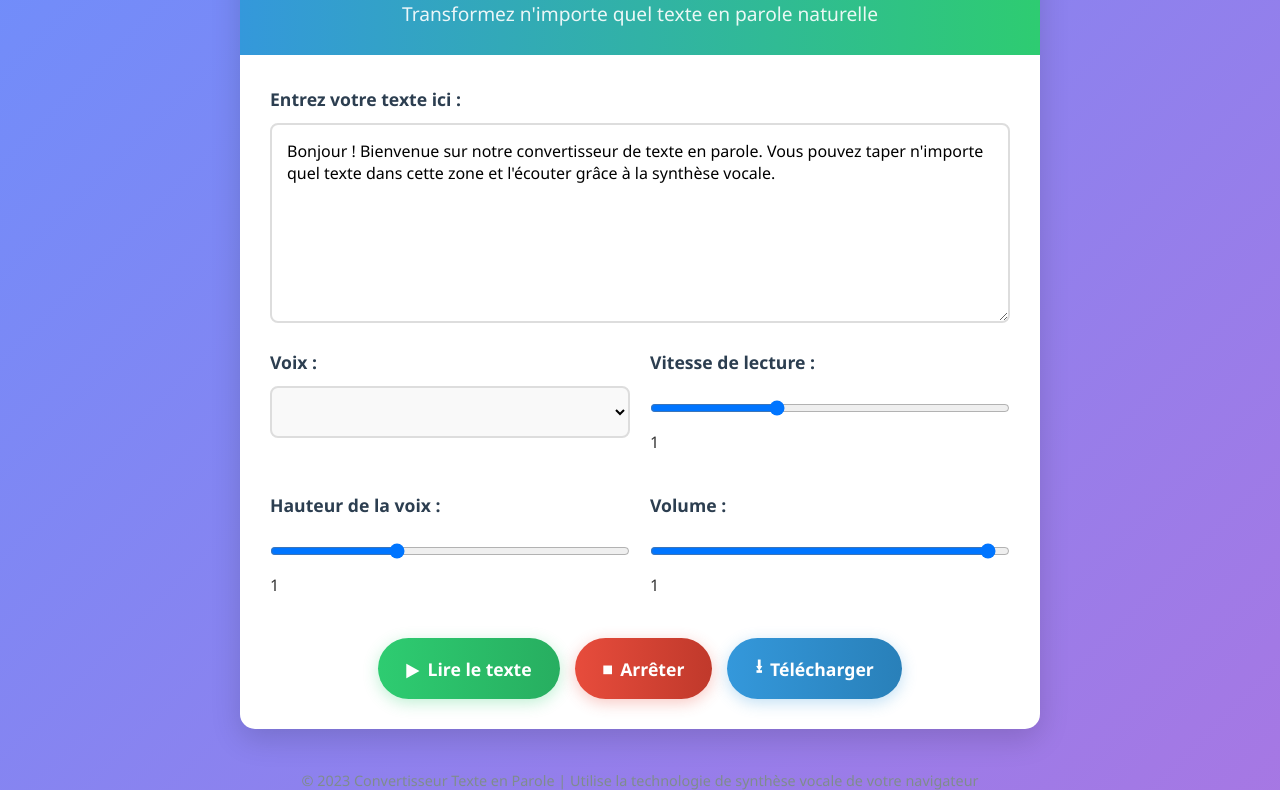
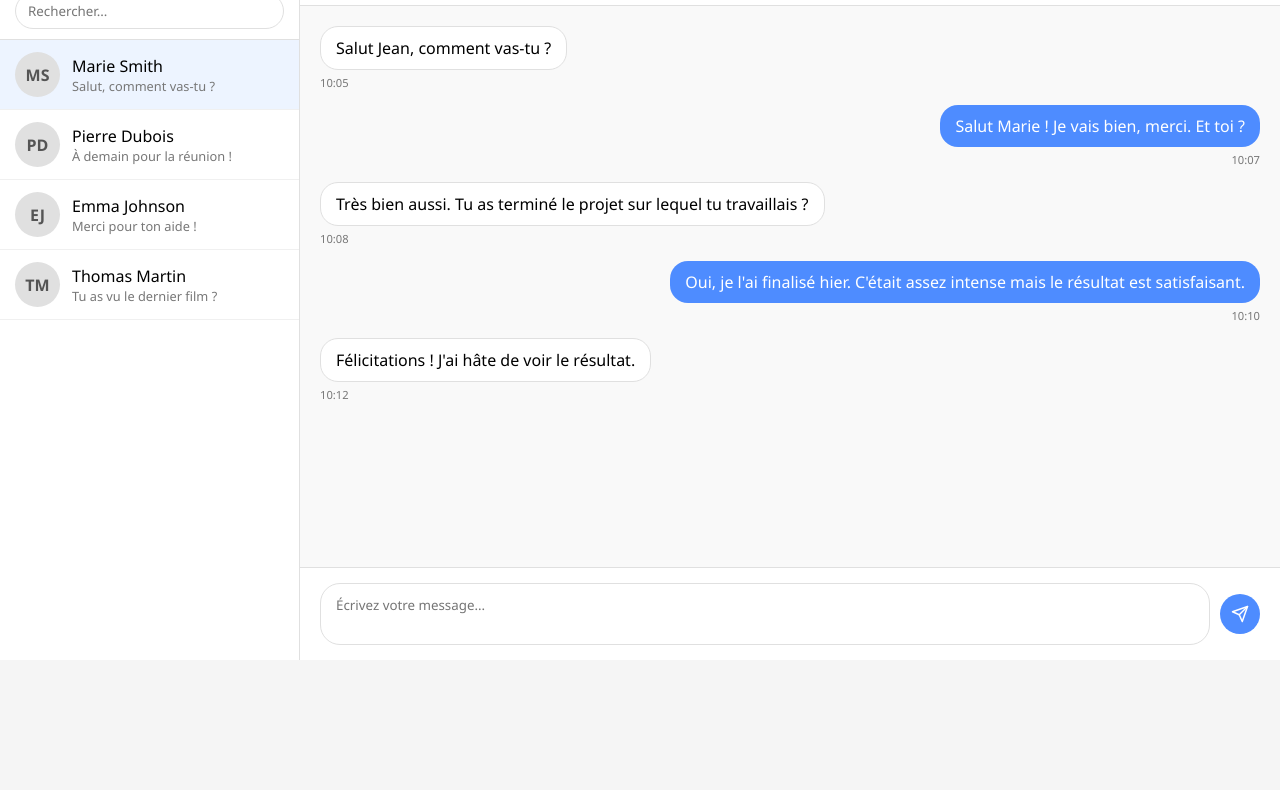
Before and after one commit to kumbuarmax41-droid/Voice, a plain HTML site: page index.html in a window 1280 px wide. Shown: the part 140-930 px from the top of the page. After the commit the page ends 800 px from the top, so only its background shows below. Drawn offline with Linux system fonts and the light colour scheme.

Commit message:
Add files via upload

```diff
--- a/index.html
+++ b/index.html
@@ -3,8 +3,9 @@
 <head>
     <meta charset="UTF-8">
     <meta name="viewport" content="width=device-width, initial-scale=1.0">
-    <title>Convertisseur Texte en Parole</title>
+    <title>Messagerie Instantanée</title>
     <style>
+        /* Styles généraux */
         * {
             margin: 0;
             padding: 0;
@@ -13,349 +14,436 @@
         }
 
         body {
-            background: linear-gradient(135deg, #6e8efb, #a777e3);
-            color: #333;
-            line-height: 1.6;
-            min-height: 100vh;
-            padding: 20px;
+            background-color: #f5f5f5;
+            height: 100vh;
             display: flex;
             flex-direction: column;
+        }
+
+        /* En-tête */
+        header {
+            background-color: #4e8cff;
+            color: white;
+            padding: 15px 20px;
+            display: flex;
+            justify-content: space-between;
+            align-items: center;
+            box-shadow: 0 2px 5px rgba(0, 0, 0, 0.1);
+        }
+
+        .logo {
+            font-size: 1.5rem;
+            font-weight: bold;
+        }
+
+        .user-info {
+            display: flex;
+            align-items: center;
+            gap: 10px;
+        }
+
+        .avatar {
+            width: 40px;
+            height: 40px;
+            border-radius: 50%;
+            background-color: #fff;
+            color: #4e8cff;
+            display: flex;
+            align-items: center;
+            justify-content: center;
+            font-weight: bold;
+        }
+
+        /* Contenu principal */
+        .main-container {
+            display: flex;
+            flex: 1;
+            overflow: hidden;
+        }
+
+        /* Liste des contacts */
+        .contacts-container {
+            width: 300px;
+            background-color: white;
+            border-right: 1px solid #e0e0e0;
+            overflow-y: auto;
+            display: flex;
+            flex-direction: column;
+        }
+
+        .contacts-header {
+            padding: 15px;
+            border-bottom: 1px solid #e0e0e0;
+            font-weight: bold;
+        }
+
+        .search-container {
+            padding: 10px 15px;
+            border-bottom: 1px solid #e0e0e0;
+        }
+
+        .search-container input {
+            width: 100%;
+            padding: 8px 12px;
+            border: 1px solid #e0e0e0;
+            border-radius: 20px;
+            outline: none;
+        }
+
+        .contact-list {
+            flex: 1;
+            overflow-y: auto;
+        }
+
+        .contact {
+            display: flex;
+            align-items: center;
+            padding: 12px 15px;
+            cursor: pointer;
+            border-bottom: 1px solid #f0f0f0;
+        }
+
+        .contact:hover {
+            background-color: #f9f9f9;
+        }
+
+        .contact.active {
+            background-color: #edf4ff;
+        }
+
+        .contact-avatar {
+            width: 45px;
+            height: 45px;
+            border-radius: 50%;
+            background-color: #e0e0e0;
+            display: flex;
+            align-items: center;
+            justify-content: center;
+            margin-right: 12px;
+            font-weight: bold;
+            color: #555;
+        }
+
+        .contact-info {
+            flex: 1;
+        }
+
+        .contact-name {
+            font-weight: 500;
+        }
+
+        .contact-lastmsg {
+            font-size: 0.8rem;
+            color: #777;
+            white-space: nowrap;
+            overflow: hidden;
+            text-overflow: ellipsis;
+            max-width: 180px;
+        }
+
+        /* Zone de conversation */
+        .chat-container {
+            flex: 1;
+            display: flex;
+            flex-direction: column;
+        }
+
+        .chat-header {
+            padding: 15px 20px;
+            border-bottom: 1px solid #e0e0e0;
+            background-color: white;
+            display: flex;
             align-items: center;
         }
 
-        .container {
-            max-width: 800px;
-            width: 100%;
-            background-color: white;
-            border-radius: 15px;
-            box-shadow: 0 10px 30px rgba(0, 0, 0, 0.15);
-            overflow: hidden;
-            margin: 20px 0;
+        .current-contact {
+            display: flex;
+            align-items: center;
+            flex: 1;
         }
 
-        header {
-            background: linear-gradient(90deg, #3498db, #2ecc71);
-            color: white;
-            padding: 25px;
-            text-align: center;
-        }
-
-        h1 {
-            font-size: 2.5rem;
-            margin-bottom: 10px;
-        }
-
-        .subtitle {
-            font-size: 1.2rem;
-            opacity: 0.9;
-        }
-
-        .main-content {
-            padding: 30px;
-        }
-
-        .text-input {
-            margin-bottom: 25px;
-        }
-
-        label {
-            display: block;
-            margin-bottom: 10px;
-            font-weight: bold;
-            font-size: 1.1rem;
-            color: #2c3e50;
-        }
-
-        textarea {
-            width: 100%;
-            min-height: 200px;
-            padding: 15px;
-            border: 2px solid #ddd;
-            border-radius: 8px;
-            font-size: 1rem;
-            resize: vertical;
-            transition: border-color 0.3s;
-        }
-
-        textarea:focus {
-            outline: none;
-            border-color: #3498db;
-            box-shadow: 0 0 0 3px rgba(52, 152, 219, 0.2);
-        }
-
-        .controls {
-            display: grid;
-            grid-template-columns: 1fr 1fr;
-            gap: 20px;
-            margin-bottom: 25px;
-        }
-
-        .control-group {
-            margin-bottom: 15px;
-        }
-
-        select, input {
-            width: 100%;
-            padding: 12px;
-            border: 2px solid #ddd;
-            border-radius: 8px;
-            font-size: 1rem;
+        .messages-container {
+            flex: 1;
+            padding: 20px;
+            overflow-y: auto;
             background-color: #f9f9f9;
         }
 
-        .buttons {
+        .message {
+            max-width: 70%;
+            margin-bottom: 15px;
             display: flex;
-            gap: 15px;
-            justify-content: center;
-            margin-top: 20px;
+            flex-direction: column;
         }
 
-        button {
-            padding: 14px 28px;
+        .message.sent {
+            align-items: flex-end;
+            margin-left: auto;
+        }
+
+        .message.received {
+            align-items: flex-start;
+        }
+
+        .message-content {
+            padding: 10px 15px;
+            border-radius: 18px;
+            margin-bottom: 5px;
+        }
+
+        .message.sent .message-content {
+            background-color: #4e8cff;
+            color: white;
+        }
+
+        .message.received .message-content {
+            background-color: white;
+            border: 1px solid #e0e0e0;
+        }
+
+        .message-time {
+            font-size: 0.7rem;
+            color: #777;
+        }
+
+        .message-input-container {
+            padding: 15px 20px;
+            background-color: white;
+            border-top: 1px solid #e0e0e0;
+            display: flex;
+            align-items: center;
+        }
+
+        .message-input {
+            flex: 1;
+            padding: 12px 15px;
+            border: 1px solid #e0e0e0;
+            border-radius: 20px;
+            outline: none;
+            resize: none;
+            max-height: 100px;
+        }
+
+        .send-button {
+            margin-left: 10px;
+            background-color: #4e8cff;
+            color: white;
             border: none;
-            border-radius: 50px;
-            font-size: 1.1rem;
-            font-weight: 600;
+            border-radius: 50%;
+            width: 40px;
+            height: 40px;
             cursor: pointer;
-            transition: all 0.3s ease;
             display: flex;
             align-items: center;
             justify-content: center;
         }
 
-        .play-btn {
-            background: linear-gradient(90deg, #2ecc71, #27ae60);
-            color: white;
-            box-shadow: 0 4px 15px rgba(46, 204, 113, 0.3);
+        /* Responsive */
+        @media (max-width: 768px) {
+            .contacts-container {
+                width: 80px;
             }
 
-        .play-btn:hover {
-            transform: translateY(-2px);
-            box-shadow: 0 6px 20px rgba(46, 204, 113, 0.4);
+            .contact-info {
+                display: none;
             }
 
-        .stop-btn {
-            background: linear-gradient(90deg, #e74c3c, #c0392b);
-            color: white;
-            box-shadow: 0 4px 15px rgba(231, 76, 60, 0.3);
-        }
-
-        .stop-btn:hover {
-            transform: translateY(-2px);
-            box-shadow: 0 6px 20px rgba(231, 76, 60, 0.4);
-        }
-
-        .download-btn {
-            background: linear-gradient(90deg, #3498db, #2980b9);
-            color: white;
-            box-shadow: 0 4px 15px rgba(52, 152, 219, 0.3);
-        }
-
-        .download-btn:hover {
-            transform: translateY(-2px);
-            box-shadow: 0 6px 20px rgba(52, 152, 219, 0.4);
-        }
-
-        .icon {
-            margin-right: 8px;
-            font-size: 1.2rem;
-        }
-
-        footer {
-            text-align: center;
-            padding: 20px;
-            color: #7f8c8d;
-            font-size: 0.9rem;
-        }
-
-        @media (max-width: 600px) {
-            .controls {
-                grid-template-columns: 1fr;
-            }
-
-            .buttons {
-                flex-direction: column;
-            }
-
-            h1 {
-                font-size: 2rem;
+            .contact-avatar {
+                margin-right: 0;
             }
         }
     </style>
 </head>
 <body>
-    <div class="container">
+    <!-- En-tête -->
     <header>
-            <h1>Convertisseur Texte en Parole</h1>
-            <p class="subtitle">Transformez n'importe quel texte en parole naturelle</p>
+        <div class="logo">Messagerie</div>
+        <div class="user-info">
+            <span>Jean Dupont</span>
+            <div class="avatar">JD</div>
+        </div>
     </header>
 
-        <div class="main-content">
-            <div class="text-input">
-                <label for="text-to-speak">Entrez votre texte ici :</label>
-                <textarea id="text-to-speak" placeholder="Tapez ou collez le texte que vous souhaitez convertir en parole...">Bonjour ! Bienvenue sur notre convertisseur de texte en parole. Vous pouvez taper n'importe quel texte dans cette zone et l'écouter grâce à la synthèse vocale.</textarea>
+    <!-- Contenu principal -->
+    <div class="main-container">
+        <!-- Liste des contacts -->
+        <div class="contacts-container">
+            <div class="contacts-header">Contacts</div>
+            <div class="search-container">
+                <input type="text" placeholder="Rechercher...">
             </div>
-
-            <div class="controls">
-                <div class="control-group">
-                    <label for="voice-select">Voix :</label>
-                    <select id="voice-select"></select>
+            <div class="contact-list">
+                <div class="contact active">
+                    <div class="contact-avatar">MS</div>
+                    <div class="contact-info">
+                        <div class="contact-name">Marie Smith</div>
+                        <div class="contact-lastmsg">Salut, comment vas-tu ?</div>
                     </div>
-
-                <div class="control-group">
-                    <label for="rate">Vitesse de lecture :</label>
-                    <input type="range" id="rate" min="0.5" max="2" step="0.1" value="1">
-                    <span id="rate-value">1.0</span>
                 </div>
-
-                <div class="control-group">
-                    <label for="pitch">Hauteur de la voix :</label>
-                    <input type="range" id="pitch" min="0.5" max="2" step="0.1" value="1">
-                    <span id="pitch-value">1.0</span>
+                <div class="contact">
+                    <div class="contact-avatar">PD</div>
+                    <div class="contact-info">
+                        <div class="contact-name">Pierre Dubois</div>
+                        <div class="contact-lastmsg">À demain pour la réunion !</div>
                     </div>
-
-                <div class="control-group">
-                    <label for="volume">Volume :</label>
-                    <input type="range" id="volume" min="0" max="1" step="0.1" value="1">
-                    <span id="volume-value">1.0</span>
+                </div>
+                <div class="contact">
+                    <div class="contact-avatar">EJ</div>
+                    <div class="contact-info">
+                        <div class="contact-name">Emma Johnson</div>
+                        <div class="contact-lastmsg">Merci pour ton aide !</div>
+                    </div>
+                </div>
+                <div class="contact">
+                    <div class="contact-avatar">TM</div>
+                    <div class="contact-info">
+                        <div class="contact-name">Thomas Martin</div>
+                        <div class="contact-lastmsg">Tu as vu le dernier film ?</div>
+                    </div>
+                </div>
             </div>
         </div>
 
-            <div class="buttons">
-                <button id="play-btn" class="play-btn">
-                    <span class="icon">▶</span> Lire le texte
-                </button>
-                <button id="stop-btn" class="stop-btn">
-                    <span class="icon">⏹</span> Arrêter
-                </button>
-                <button id="download-btn" class="download-btn">
-                    <span class="icon">⭳</span> Télécharger
+        <!-- Zone de conversation -->
+        <div class="chat-container">
+            <div class="chat-header">
+                <div class="current-contact">
+                    <div class="contact-avatar">MS</div>
+                    <div class="contact-info">
+                        <div class="contact-name">Marie Smith</div>
+                        <div class="contact-lastmsg">En ligne</div>
+                    </div>
+                </div>
+            </div>
+
+            <div class="messages-container">
+                <div class="message received">
+                    <div class="message-content">Salut Jean, comment vas-tu ?</div>
+                    <div class="message-time">10:05</div>
+                </div>
+
+                <div class="message sent">
+                    <div class="message-content">Salut Marie ! Je vais bien, merci. Et toi ?</div>
+                    <div class="message-time">10:07</div>
+                </div>
+
+                <div class="message received">
+                    <div class="message-content">Très bien aussi. Tu as terminé le projet sur lequel tu travaillais ?</div>
+                    <div class="message-time">10:08</div>
+                </div>
+
+                <div class="message sent">
+                    <div class="message-content">Oui, je l'ai finalisé hier. C'était assez intense mais le résultat est satisfaisant.</div>
+                    <div class="message-time">10:10</div>
+                </div>
+
+                <div class="message received">
+                    <div class="message-content">Félicitations ! J'ai hâte de voir le résultat.</div>
+                    <div class="message-time">10:12</div>
+                </div>
+            </div>
+
+            <div class="message-input-container">
+                <textarea class="message-input" placeholder="Écrivez votre message..."></textarea>
+                <button class="send-button">
+                    <svg xmlns="http://www.w3.org/2000/svg" width="18" height="18" viewBox="0 0 24 24" fill="none" stroke="currentColor" stroke-width="2" stroke-linecap="round" stroke-linejoin="round">
+                        <line x1="22" y1="2" x2="11" y2="13"></line>
+                        <polygon points="22 2 15 22 11 13 2 9 22 2"></polygon>
+                    </svg>
                 </button>
             </div>
         </div>
     </div>
 
-    <footer>
-        <p>© 2023 Convertisseur Texte en Parole | Utilise la technologie de synthèse vocale de votre navigateur</p>
-    </footer>
+    <script>
+        // Fonctionnalité d'envoi de message
+        const messageInput = document.querySelector('.message-input');
+        const sendButton = document.querySelector('.send-button');
+        const messagesContainer = document.querySelector('.messages-container');
 
-    <script>
-        document.addEventListener('DOMContentLoaded', function() {
-            const textArea = document.getElementById('text-to-speak');
-            const voiceSelect = document.getElementById('voice-select');
-            const rateInput = document.getElementById('rate');
-            const rateValue = document.getElementById('rate-value');
-            const pitchInput = document.getElementById('pitch');
-            const pitchValue = document.getElementById('pitch-value');
-            const volumeInput = document.getElementById('volume');
-            const volumeValue = document.getElementById('volume-value');
-            const playBtn = document.getElementById('play-btn');
-            const stopBtn = document.getElementById('stop-btn');
-            const downloadBtn = document.getElementById('download-btn');
+        function sendMessage() {
+            const messageText = messageInput.value.trim();
+            if (messageText) {
+                // Créer un nouveau message
+                const messageElement = document.createElement('div');
+                messageElement.classList.add('message', 'sent');
 
-            let speech = new SpeechSynthesisUtterance();
-            let voices = [];
-            let isSpeaking = false;
+                const now = new Date();
+                const timeString = now.getHours() + ':' + String(now.getMinutes()).padStart(2, '0');
 
-            // Récupérer les voix disponibles
-            function loadVoices() {
-                voices = speechSynthesis.getVoices();
-                voiceSelect.innerHTML = '';
+                messageElement.innerHTML = `
+                    <div class="message-content">${messageText}</div>
+                    <div class="message-time">${timeString}</div>
+                `;
 
-                // Filtrer les voix en français
-                const frenchVoices = voices.filter(voice => voice.lang.includes('fr'));
+                // Ajouter le message à la conversation
+                messagesContainer.appendChild(messageElement);
 
-                if (frenchVoices.length > 0) {
-                    frenchVoices.forEach(voice => {
-                        const option = document.createElement('option');
-                        option.value = voice.name;
-                        option.textContent = `${voice.name} (${voice.lang})`;
-                        voiceSelect.appendChild(option);
-                    });
-                } else {
-                    // Afficher toutes les voix si aucune voix française n'est disponible
-                    voices.forEach(voice => {
-                        const option = document.createElement('option');
-                        option.value = voice.name;
-                        option.textContent = `${voice.name} (${voice.lang})`;
-                        voiceSelect.appendChild(option);
-                    });
-                }
+                // Effacer le champ de saisie
+                messageInput.value = '';
 
-                // Définir la voix par défaut
-                if (voices.length > 0) {
-                    speech.voice = voices[0];
+                // Faire défiler vers le bas pour voir le nouveau message
+                messagesContainer.scrollTop = messagesContainer.scrollHeight;
+
+                // Simuler une réponse après un délai
+                setTimeout(() => {
+                    const replyElement = document.createElement('div');
+                    replyElement.classList.add('message', 'received');
+
+                    replyElement.innerHTML = `
+                        <div class="message-content">Merci pour votre message ! Je vous répondrai dès que possible.</div>
+                        <div class="message-time">${timeString}</div>
+                    `;
+
+                    messagesContainer.appendChild(replyElement);
+                    messagesContainer.scrollTop = messagesContainer.scrollHeight;
+                }, 1000);
             }
         }
 
-            // Initialiser les voix
-            window.speechSynthesis.onvoiceschanged = function() {
-                loadVoices();
-            };
+        // Événements pour l'envoi de message
+        sendButton.addEventListener('click', sendMessage);
 
-            // Mettre à jour les valeurs des paramètres
-            rateInput.addEventListener('input', function() {
-                rateValue.textContent = rateInput.value;
-                speech.rate = parseFloat(rateInput.value);
-            });
-
-            pitchInput.addEventListener('input', function() {
-                pitchValue.textContent = pitchInput.value;
-                speech.pitch = parseFloat(pitchInput.value);
-            });
-
-            volumeInput.addEventListener('input', function() {
-                volumeValue.textContent = volumeInput.value;
-                speech.volume = parseFloat(volumeInput.value);
-            });
-
-            // Changer de voix
-            voiceSelect.addEventListener('change', function() {
-                const selectedVoice = voices.find(voice => voice.name === voiceSelect.value);
-                if (selectedVoice) {
-                    speech.voice = selectedVoice;
+        messageInput.addEventListener('keypress', (e) => {
+            if (e.key === 'Enter' && !e.shiftKey) {
+                e.preventDefault();
+                sendMessage();
             }
         });
 
-            // Lire le texte
-            playBtn.addEventListener('click', function() {
-                if (isSpeaking) {
-                    speechSynthesis.resume();
-                    playBtn.innerHTML = '<span class="icon">⏸</span> Pause';
-                } else {
-                    speech.text = textArea.value;
-                    speechSynthesis.speak(speech);
-                    playBtn.innerHTML = '<span class="icon">⏸</span> Pause';
-                    isSpeaking = true;
-                }
+        // Sélectionner un contact
+        const contacts = document.querySelectorAll('.contact');
+        const currentContact = document.querySelector('.current-contact');
+        const chatHeader = document.querySelector('.chat-header');
+
+        contacts.forEach(contact => {
+            contact.addEventListener('click', () => {
+                // Retirer la classe active de tous les contacts
+                contacts.forEach(c => c.classList.remove('active'));
+
+                // Ajouter la classe active au contact cliqué
+                contact.classList.add('active');
+
+                // Mettre à jour le contact actuel dans l'en-tête de chat
+                const contactAvatar = contact.querySelector('.contact-avatar').innerHTML;
+                const contactName = contact.querySelector('.contact-name').innerHTML;
+
+                currentContact.innerHTML = `
+                    <div class="contact-avatar">${contactAvatar}</div>
+                    <div class="contact-info">
+                        <div class="contact-name">${contactName}</div>
+                        <div class="contact-lastmsg">En ligne</div>
+                    </div>
+                `;
+            });
         });
 
-            // Arrêter la lecture
-            stopBtn.addEventListener('click', function() {
-                speechSynthesis.cancel();
-                playBtn.innerHTML = '<span class="icon">▶</span> Lire le texte';
-                isSpeaking = false;
-            });
-
-            // Télécharger le fichier audio (simulation)
-            downloadBtn.addEventListener('click', function() {
-                alert('Pour télécharger le fichier audio, une version premium serait nécessaire avec un serveur backend. Cette fonctionnalité est simulée.');
-            });
-
-            // Événement lorsque la lecture est terminée
-            speech.onend = function() {
-                playBtn.innerHTML = '<span class="icon">▶</span> Lire le texte';
-                isSpeaking = false;
-            };
-
-            // Initialiser les valeurs
-            rateValue.textContent = rateInput.value;
-            pitchValue.textContent = pitchInput.value;
-            volumeValue.textContent = volumeInput.value;
-            speech.rate = parseFloat(rateInput.value);
-            speech.pitch = parseFloat(pitchInput.value);
-            speech.volume = parseFloat(volumeInput.value);
+        // Faire défiler les messages vers le bas au chargement
+        window.addEventListener('load', () => {
+            messagesContainer.scrollTop = messagesContainer.scrollHeight;
         });
     </script>
 </body>
-</html>
+</html><script>function myFunction() {
+  alert("Button Clicked")
+}</script>
```
Lines whose indentation alone changed are shown as unchanged.
